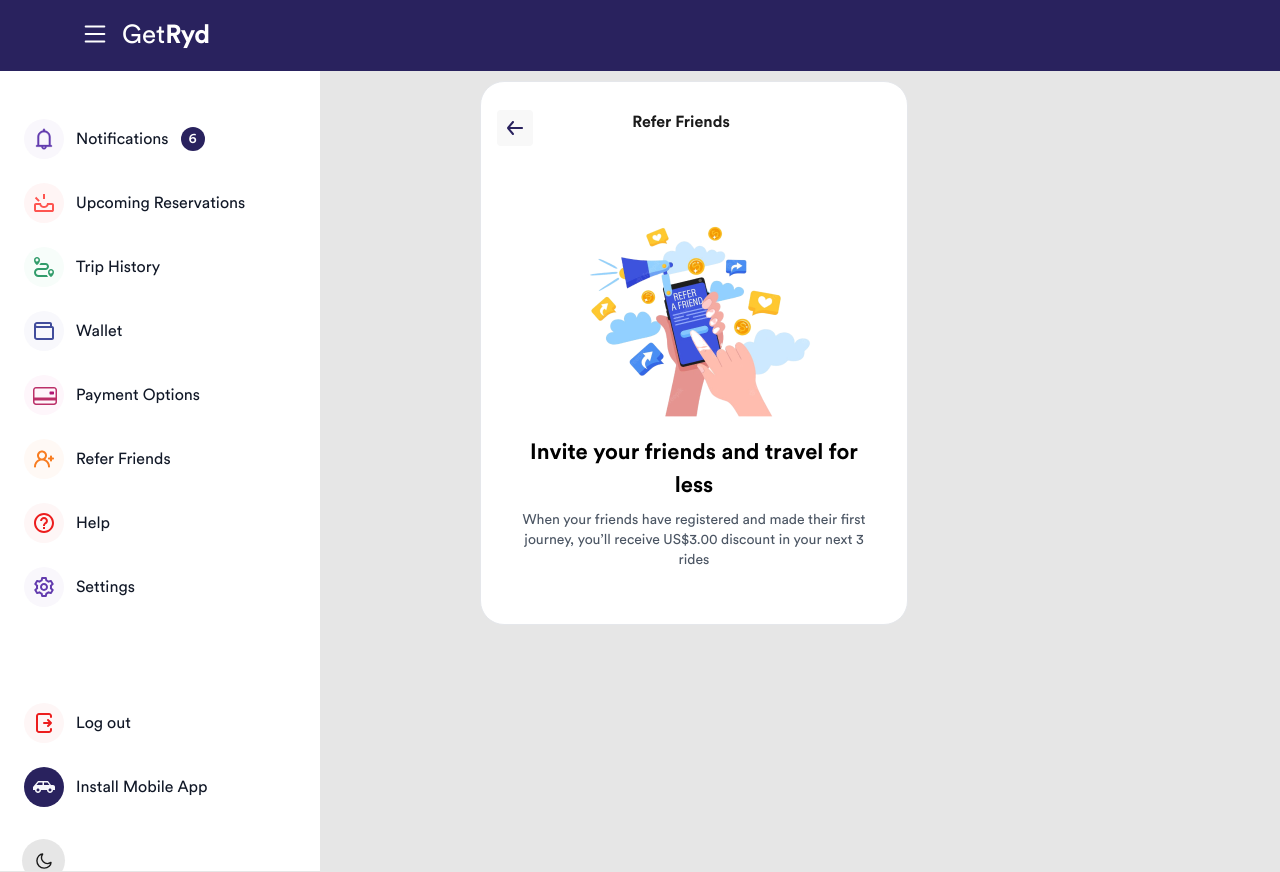
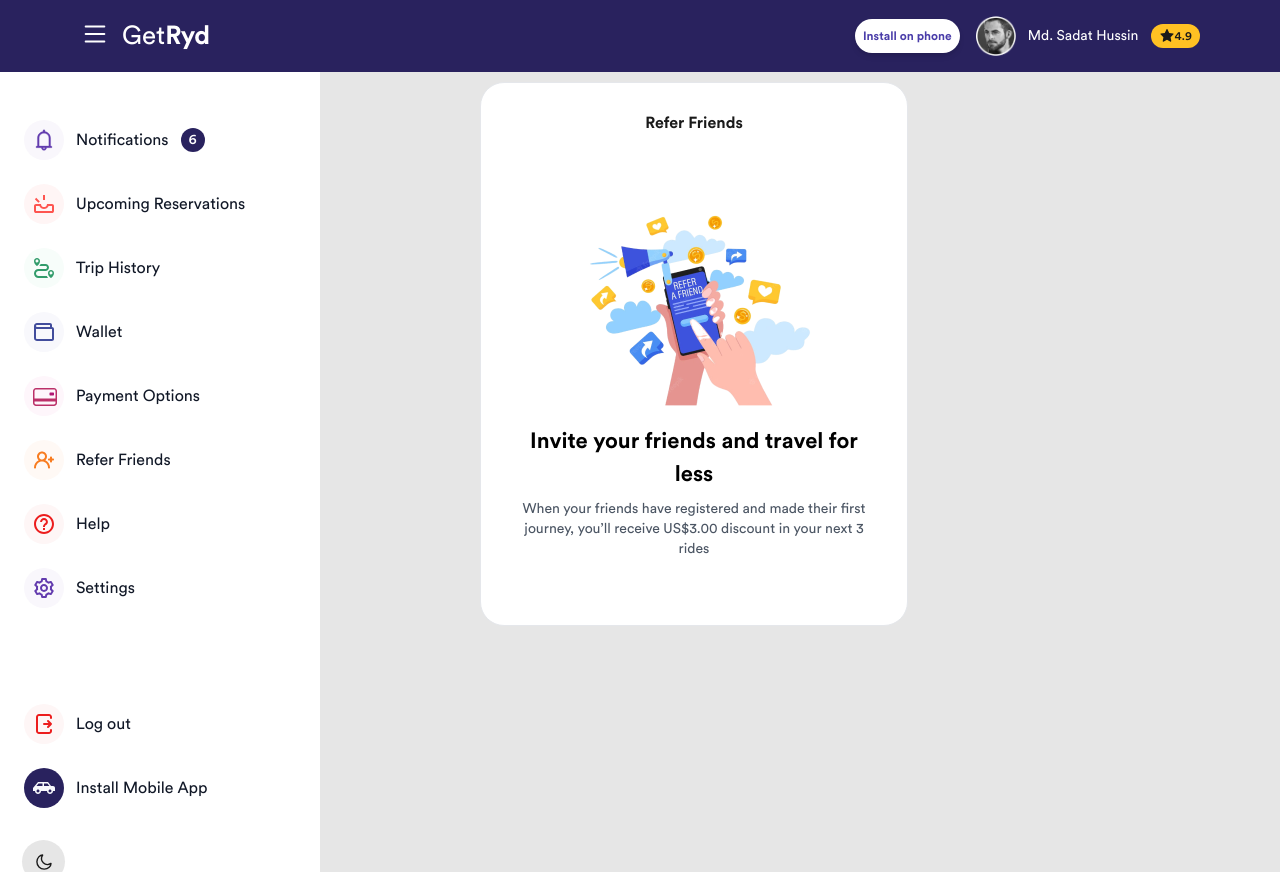
Before and after one commit to shohan-ch/ride-sharing-platform, a Next.js app: page /refer_friends in a window 1280 px wide. Built offline with nearby package versions, Linux system fonts and the light colour scheme.

Commit message:
Header avatar & login page issue fix

```diff
--- a/src/components/Auth/Login.jsx
+++ b/src/components/Auth/Login.jsx
@@ -362,7 +362,7 @@ const Login = () => {
                 isLoading={isLoading}
                 disabled={isLoading}
               >
-                Next
+                Continue
               </Button>
 
               <p className="mb-0 text-lg font-normal text-gray-600 dark:text-gray-2 2xs:text-sm">
--- a/src/components/Auth/RiderForm.jsx
+++ b/src/components/Auth/RiderForm.jsx
@@ -42,7 +42,7 @@ const RiderForm = () => {
     } else {
       setErrorMessage("");
 
-      Router.push("reserve");
+      Router.push("/request_ride");
     }
     setOpen(true);
   };
@@ -104,7 +104,7 @@ const RiderForm = () => {
                 </div>
                 {/* <button
                   onclick="success()"
-                  className="rounded-5 dark:shadow-dark shadow-one group bg-primary-500 hover:bg-primary-hover hover:text-white focus:border-blue-500 focus:ring-blue-500 disabled:cursor-default disabled:opacity-70 dark:bg-primary dark:hover:bg-primary-500 2xs:mt-10 flex items-center justify-center w-full px-6 py-4 mb-5 text-base font-semibold text-white border-2 border-transparent rounded-lg"
+                  className="flex items-center justify-center w-full px-6 py-4 mb-5 text-base font-semibold text-white border-2 border-transparent rounded-lg rounded-5 dark:shadow-dark shadow-one group bg-primary-500 hover:bg-primary-hover hover:text-white focus:border-blue-500 focus:ring-blue-500 disabled:cursor-default disabled:opacity-70 dark:bg-primary dark:hover:bg-primary-500 2xs:mt-10"
                 >
                   Continue
                   <span className="pl-2">
--- a/src/components/Forms/CheckBox.jsx
+++ b/src/components/Forms/CheckBox.jsx
@@ -31,7 +31,7 @@ const CheckBox = (props) => {
          dark:border-neutral-600 dark:checked:border-primary dark:checked:bg-primary"
       />
       <label
-        onClick="failed()"
+        // onClick="failed()"
         htmlFor="default-checkbox"
         className="xs:text-xs ml-5 font-normal text-gray-light"
       >
--- a/src/components/Layout/Header/Header.jsx
+++ b/src/components/Layout/Header/Header.jsx
@@ -1,3 +1,6 @@
+import IconSvg from "@/icons/IconSvg";
+import Router from "next/router";
+
 const Header = ({ drawerHandle }) => {
   return (
     <nav className="sticky top-0 z-50 hidden w-full bg-primary-500 px-20 py-4 pl-20 lg:block">
@@ -26,6 +29,39 @@ const Header = ({ drawerHandle }) => {
           </button>
         </div>
         Get<span className="font-semibold tracking-tight">Ryd</span>
+        <div className="ml-auto flex items-center gap-4">
+          <button className="rounded-full bg-white p-2 text-[12px] font-bold text-primary shadow-md">
+            {" "}
+            Install on phone
+          </button>
+
+          <div
+            onClick={() => Router.push("/rider_profile")}
+            className="avatarContainer flex cursor-pointer items-center gap-x-3 rounded-2xl"
+          >
+            <img
+              width={40}
+              src="/assets/images/driver_profile/Ellipse 27driver_pic.png"
+              alt=""
+            />
+
+            {/* <img src="" alt="img" /> */}
+            <p className="text-[14px] "> Md. Sadat Hussin</p>
+            <span
+              className="flex h-6 items-center rounded-full bg-[#FFC123] px-2 text-[12px] font-medium"
+              title=""
+            >
+              <IconSvg name={"starBlack"} />
+              <span className="text-black">4.9</span>
+            </span>
+          </div>
+
+          {/* <div className="p-2 bg-white rounded-full shadow-md">
+            <p className=" text-[12px] font-bold text-primary">
+              Install on phone
+            </p>
+          </div> */}
+        </div>
       </div>
     </nav>
   );
--- a/src/components/ReferFriends/ReferFriendHomeView.jsx
+++ b/src/components/ReferFriends/ReferFriendHomeView.jsx
@@ -7,11 +7,11 @@ const ReferFriendHomeView = () => {
         <div className="wrapper relative border bg-white px-4 pt-5 dark:bg-dark-bg sm:pb-8 sm:dark:border-0 lg:w-[428px] lg:rounded-3xl lg:dark:border 2xl:min-h-[85vh] 3xl:min-h-[88vh] 2xs:w-auto 2xs:pt-2 2xs:pb-10 2xs:dark:border-0">
           <div className="sm:pt-4 sm:text-left lg:pt-0 2xs:px-0 2xs:pt-0 2xs:text-left">
             <div className="scroll_div h-full overflow-y-auto overflow-x-hidden py-2 dark:border-[#2C2C35] md:h-full lg:h-[390px] xl:h-[490px] 2xl:h-[490px] 3xl:h-[700px]">
-              <div className="pickup_header mb-10 flex md:pr-[86px] lg:pr-[62px] 2xs:mb-3 2xs:pr-4">
+              <div className="pickup_header mb-10 flex 2xs:mb-3 2xs:pr-4">
                 <div>
-                  <Link href="/">
+                  {/* <Link href="/">
                     <img src="/assets/icons/back.svg" alt="svg_icon" />
-                  </Link>
+                  </Link> */}
                 </div>
                 <h2 className="mx-auto font-extrabold text-black dark:text-gray-2 2xl:text-22 3xl:text-[24px] 2xs:text-[18px]">
                   Refer Friends
--- a/src/components/RiderProfile/ProfileInformation.jsx
+++ b/src/components/RiderProfile/ProfileInformation.jsx
@@ -10,8 +10,8 @@ const ProfileInformation = () => {
         <h1 className="mt-5 mb-2 font-extrabold text-black dark:text-gray-2 2xl:mt-5 2xl:text-[20px] 3xl:text-[24px] 2xs:mb-2 2xs:mt-1 2xs:text-[18px]">
           Md. Sadat Hussein Khan
         </h1>
-        <div className="icon-list">
-          <div className="space-x-2 whitespace-nowrap pt-5 pb-2">
+        <div className="icon-list flex">
+          <div className="space-x-2 whitespace-nowrap pt-5  pb-2">
             <span
               className="mb-3 h-8 rounded-full bg-[#FFC123] px-2 pb-[10px] pt-2  text-[12px] font-medium"
               title=""
```
